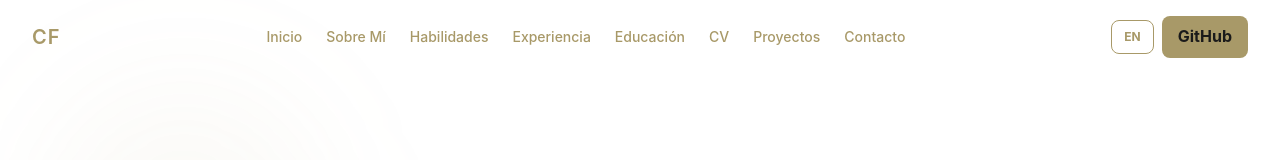
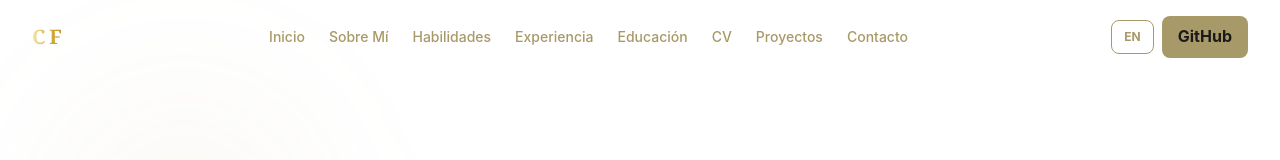
Before and after one commit to CrisdevFm/CrisdevFm.github.io, a Next.js app: page / in a window 1280 px wide. Shown: the top 160 px of the page. Built offline with nearby package versions, Linux system fonts and the light colour scheme; no server answers.

Commit message:
Update Header.tsx

```diff
--- a/src/components/Header.tsx
+++ b/src/components/Header.tsx
@@ -56,10 +56,15 @@ export default function Header({ lang, setLang }: HeaderProps) {
     >
       <nav className="max-w-7xl mx-auto px-4 sm:px-6 lg:px-8 py-4 flex items-center justify-between gap-3">
         <motion.div
-          className="text-xl font-bold text-primary"
+          className="text-xl font-bold"
           whileHover={{ scale: 1.05 }}
         >
-          <a href="#home" className="font-semibold tracking-wider">CF</a>
+          <a
+            href="#home"
+            className="inline-block font-serif font-black tracking-[0.2em] text-transparent bg-gradient-to-r from-[#f5e7b5] via-[#d4af37] to-[#b88a2b] bg-clip-text"
+          >
+            CF
+          </a>
         </motion.div>
 
         <div className="hidden md:flex gap-6">
```
